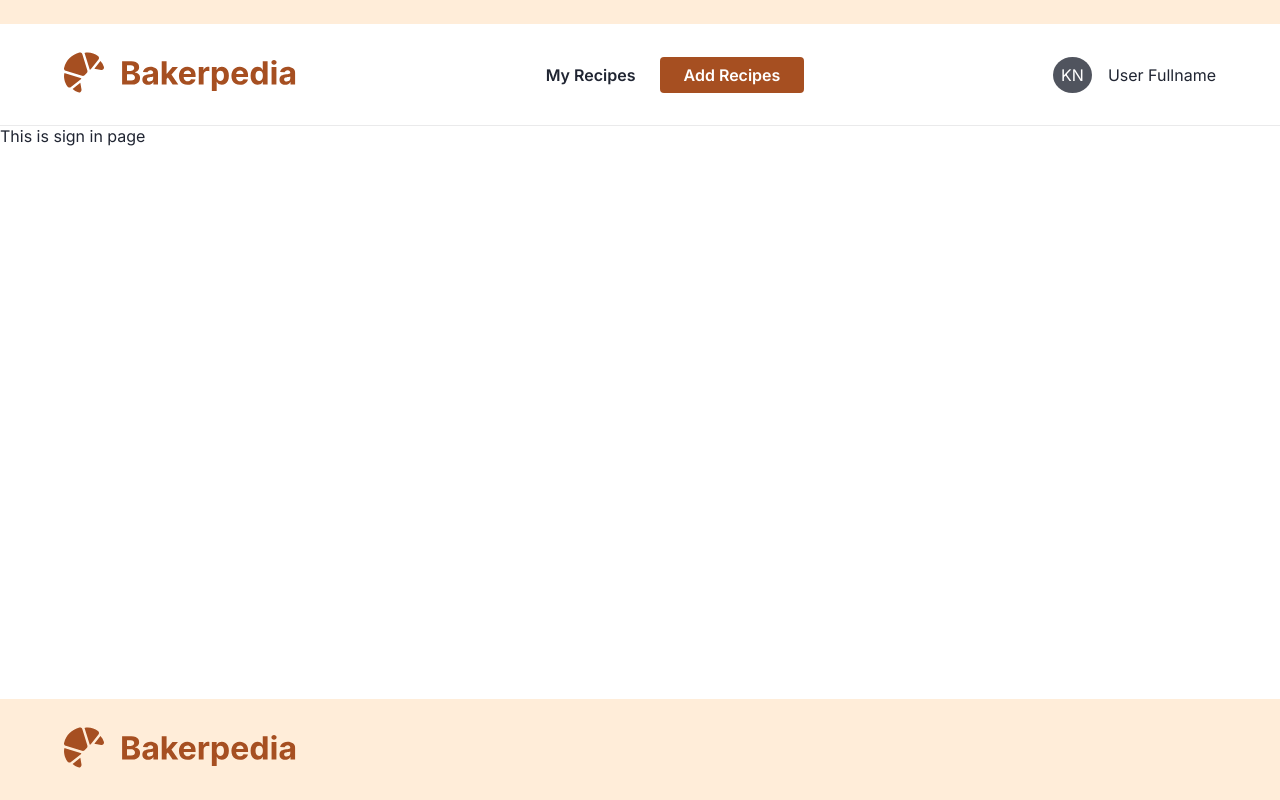
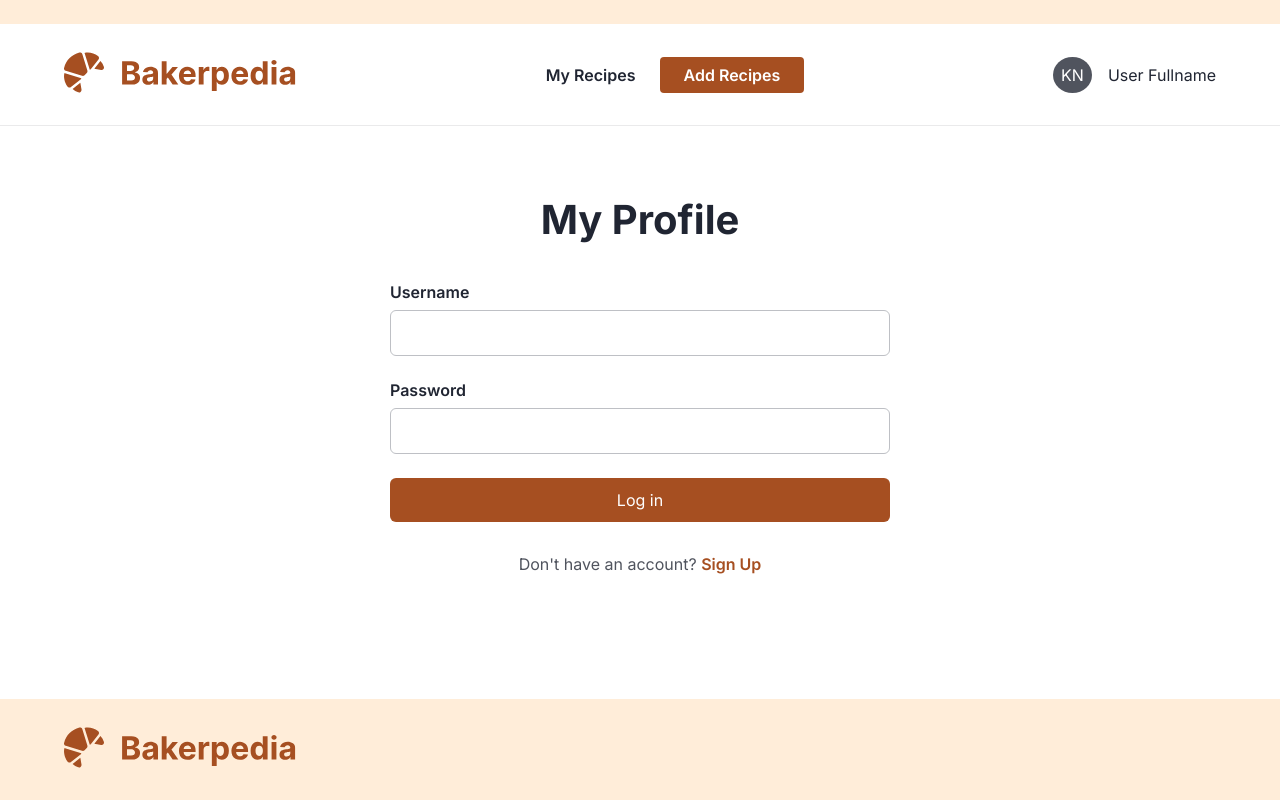
Before and after one commit to katie1708/katie-nguyen-bakerpedia, a React (Vite) app in the folder bakerpedia-client/: page /sign-in in a window 1280 px wide. Built offline with nearby package versions, Linux system fonts and the light colour scheme.

Commit message:
Add Sign in form without auth function

```diff
--- a/bakerpedia-client/src/App.jsx
+++ b/bakerpedia-client/src/App.jsx
@@ -1,6 +1,6 @@
 import { BrowserRouter, Route, Routes } from "react-router-dom";
 import Signup from "./pages/Signup";
-import Signin from "./pages/Signin";
+import Signin from "./pages/Signin page/Signin.jsx";
 import Profile from "./pages/MyProfile page/Profile.jsx";
 import Recipes from "./pages/MyRecipes page/Recipes.jsx";
 import RecipeDetails from "./pages/RecipeDetails page/RecipeDetails.jsx";
--- /dev/null
+++ b/bakerpedia-client/src/pages/Signin page/Signin.jsx
@@ -0,0 +1,23 @@
+import "./Signin.scss"
+import { Link } from "react-router-dom"
+
+export default function Signin() {
+
+    return(
+        <div className="signin">
+            <h1>My Profile</h1>
+            <form className="signin__form">
+                <div>
+                    <label htmlFor="username">Username</label>
+                    <input type="text" name="username"></input>
+                </div>
+                <div>
+                    <label htmlFor="password">Password</label>
+                    <input type="password" name="password"></input>
+                </div>
+                <button>Log in</button>
+            </form>
+            <p>Don't have an account? <Link>Sign Up</Link></p>
+        </div>
+    )
+}
--- /dev/null
+++ b/bakerpedia-client/src/pages/Signin page/Signin.scss
@@ -0,0 +1,57 @@
+@use '../../styles/global' as *;
+@use "sass:map";
+@use '../../styles/variables' as *;
+
+.signin {
+    display:flex;
+    flex-direction: column;
+    align-items: center;
+    row-gap: 2rem;
+    padding: 4rem;
+
+    &__form {
+        width:500px;
+        display: flex;
+        flex-direction: column;
+        row-gap: 1.5rem;
+        align-items: center;
+
+        > div {
+            display: flex;
+            flex-direction: column;
+            row-gap: 8px;
+            align-items: flex-start;
+            width: 100%;
+        }
+
+        label {
+            font-weight: $semi-bold;
+        }
+
+        input {
+            width: 100%;
+            border: solid 1px $gray-40;
+            border-radius: 6px;
+            padding: 12px 16px;
+        }
+
+        button {
+            width: 100%;
+            padding: 12px 24px;
+            background-color: $dark-brown;
+            border: none;
+            border-radius: 6px;
+            color: $white;
+        }
+    }
+
+    p {
+        color: $gray-80;
+    }
+
+    a {
+        text-decoration: none;
+        color: $dark-brown;
+        font-weight: $semi-bold;
+    }
+}
--- a/bakerpedia-client/src/pages/Signin.jsx
+++ /dev/null
@@ -1,7 +0,0 @@
-export default function Signin() {
-    return(
-        <>
-        This is sign in page
-        </>
-    )
-}
```
